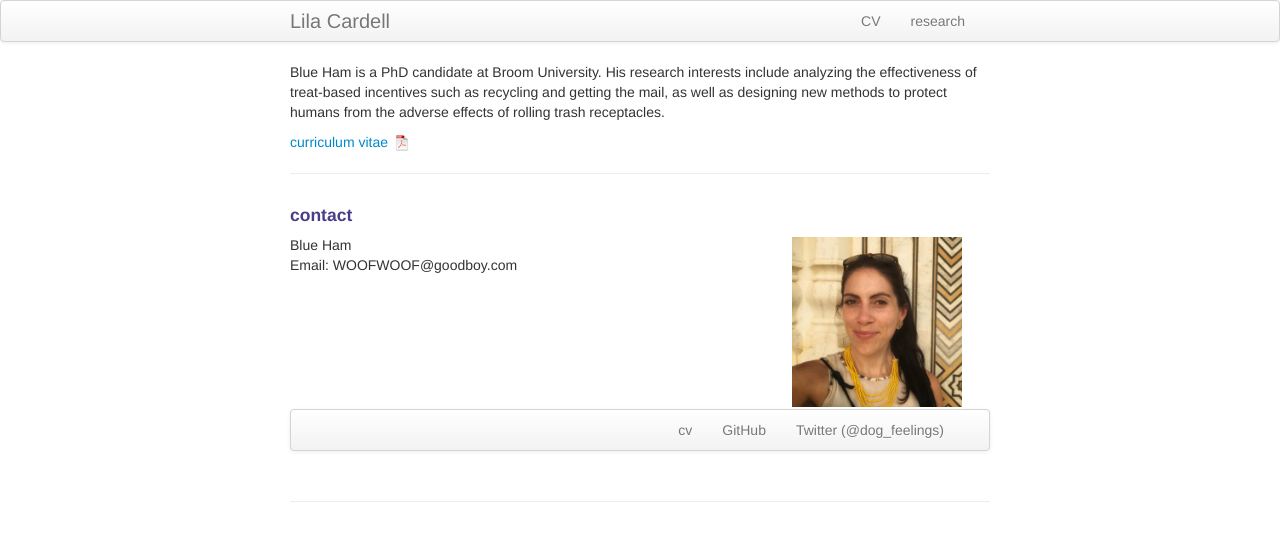
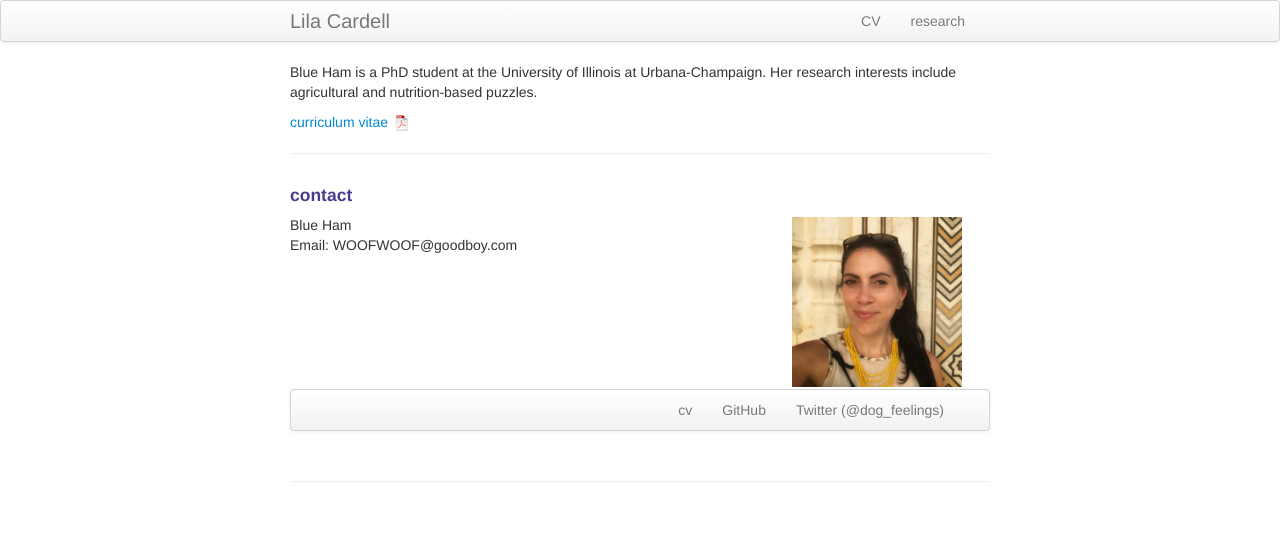
Before and after one commit to lilacardell/lilacardell.github.io, a Jekyll site: the page built from index.md, in a window 1280 px wide. Shown: the top 541 px of the page. Built offline with Jekyll 4.4.1, drawn with Linux system fonts in a browser that asks for light colours.

Commit message:
Update index.md

```diff
--- a/index.md
+++ b/index.md
@@ -1,11 +1,11 @@
 ---
 layout: frontpage
-title: Blue Ham
-description: Blue Ham is a PhD candidate at Broom University.
-keywords: Blue, Ham, treats, recycling, mail, being a good boy
+title: Lila Cardell
+description: Lila Cardell is a PhD student at the University of Illinois at Urbana-Champaign
+keywords: economics, agriculture, nutrition, development
 ---
 
-Blue Ham is a PhD candidate at Broom University. His research interests include analyzing the effectiveness of treat-based incentives such as recycling and getting the mail, as well as designing new methods to protect humans from the adverse effects of rolling trash receptacles.
+Blue Ham is a PhD student at the University of Illinois at Urbana-Champaign. Her research interests include agricultural and nutrition-based puzzles.
 
 [curriculum vitae ![CV as pdf]({{ BASE_PATH }}/pages/icons16/pdf-icon.png)]({{ BASE_PATH }}/assets/CV.pdf)<br/>
 
```
